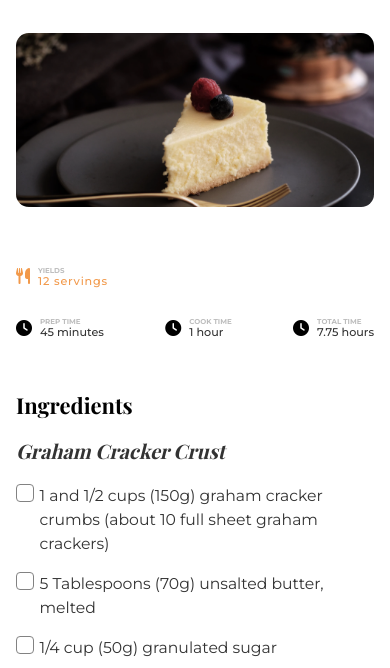
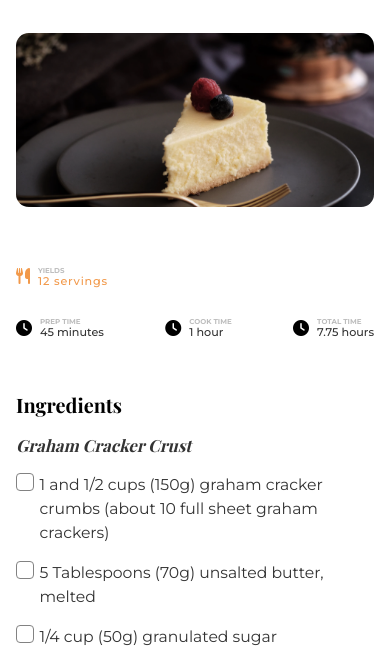
Before and after one commit to csaavedras/devChallenge_recipe-page, a plain HTML site: page index.html in a window 390 px wide. Shown: the part 159-827 px from the top of the page. Drawn offline with nearby package versions, Linux system fonts and the light colour scheme; a web font is replaced by a local one.

Commit message:
Fix: Font-size for responsive size

```diff
--- a/main.css
+++ b/main.css
@@ -29,14 +29,14 @@ h1 {
 h2 {
   font-family: 'Playfair Display', serif;
   font-weight: 700;
-  font-size: calc(1.125rem + 1vw);
+  font-size: calc(1rem + 1vw);
   line-height: 23.99px;
 }
 h3 {
   font-family: 'Playfair Display', serif;
   font-weight: 400;
   font-style: italic;
-  font-size: calc(1rem + 1vw);
+  font-size: calc(0.8rem + 1vw);
   color: var(--clr_gray_1);
 }
 img {
```
